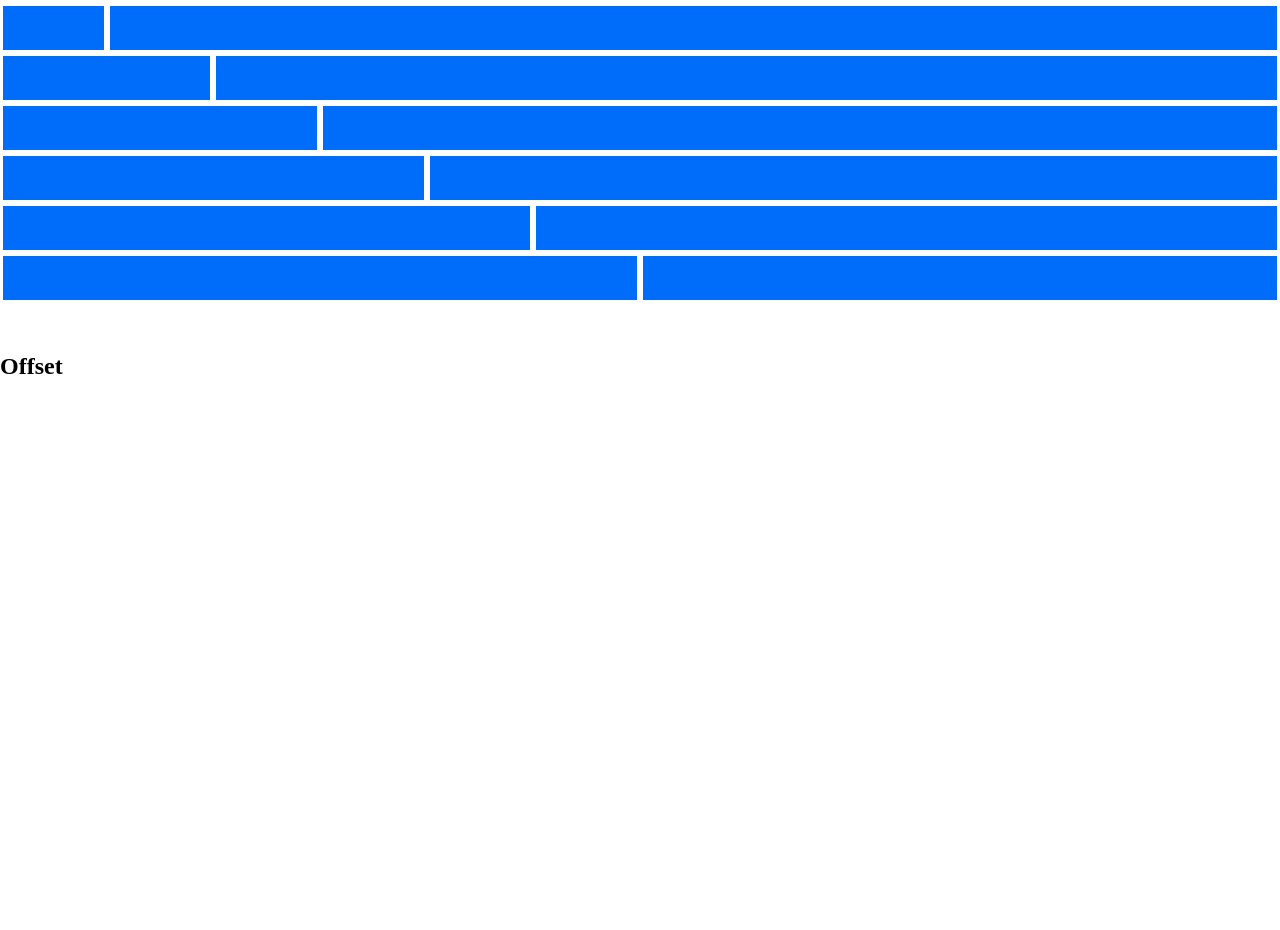
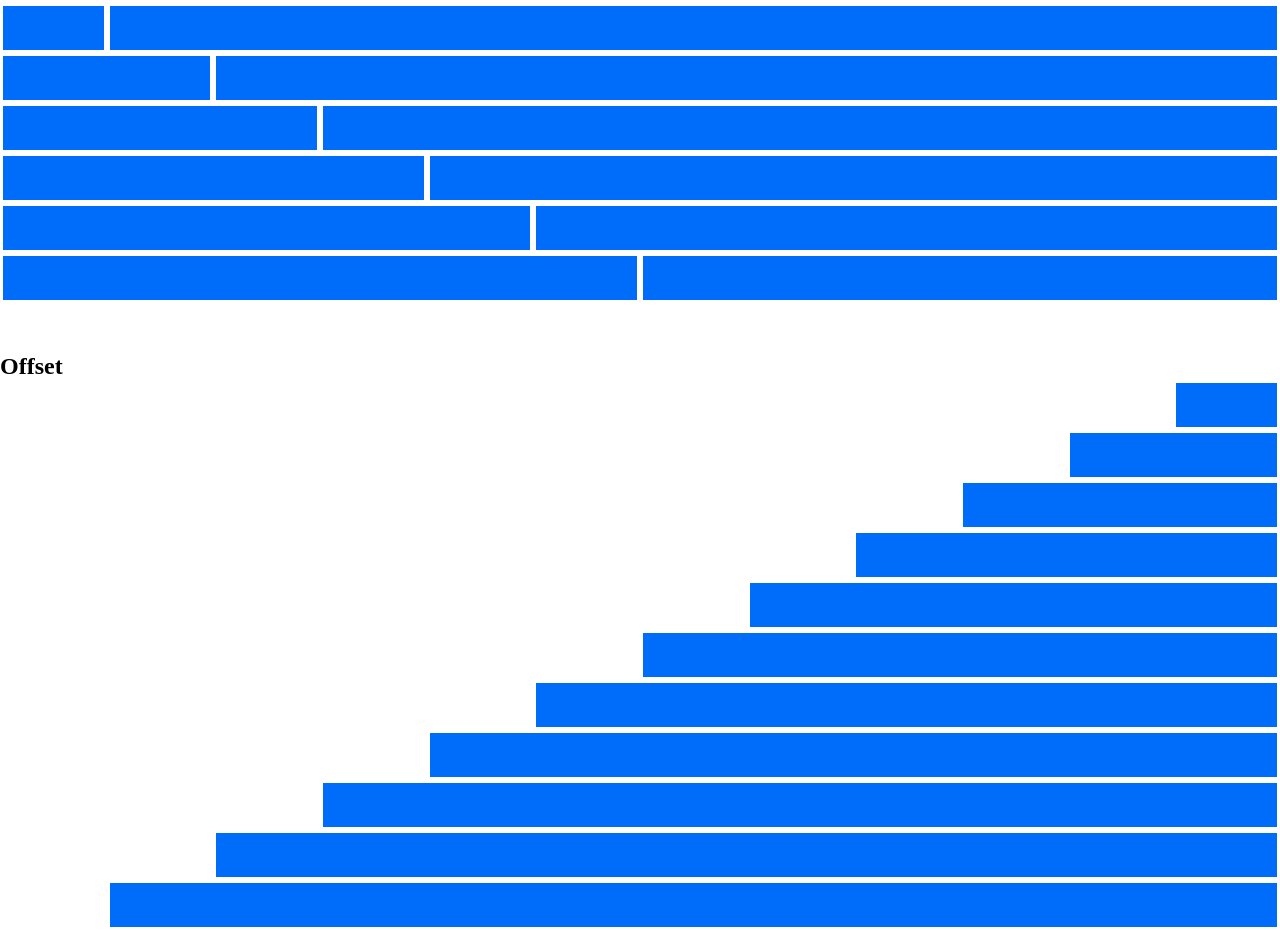
Before and after one commit to lorenzocutrera/html-css-12bool, a plain HTML site: page index.html in a window 1280 px wide. Shown: the part 460-1390 px from the top of the page. Before the commit the page ends 840 px from the top, so only its background shows below. Drawn offline with Linux system fonts and the light colour scheme.

Commit message:
add complete

```diff
--- a/index.html
+++ b/index.html
@@ -98,8 +98,21 @@
     </section>
 
     <section class="tre">
-<h1>Offset</h1>
+        <h1>Offset</h1>
 
+        <div class="row">
+            <div class="slot offset-col-11 col-1"></div>
+            <div class="slot offset-col-10 col-2"></div>
+            <div class="slot offset-col-9 col-3"></div>
+            <div class="slot offset-col-8 col-4"></div>
+            <div class="slot offset-col-7 col-5"></div>
+            <div class="slot offset-col-6 col-6"></div>
+            <div class="slot offset-col-5 col-7"></div>
+            <div class="slot offset-col-4 col-8"></div>
+            <div class="slot offset-col-3 col-9"></div>
+            <div class="slot offset-col-2 col-10"></div>
+            <div class="slot offset-col-1 col-11"></div>
+        </div>
     </section>
 </body>
 
```
